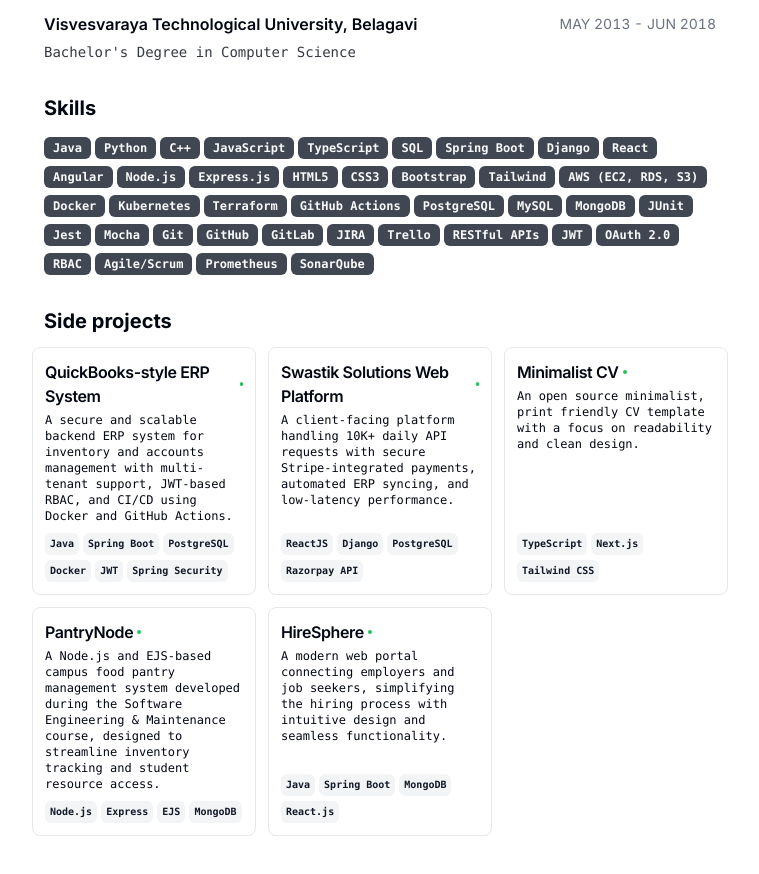
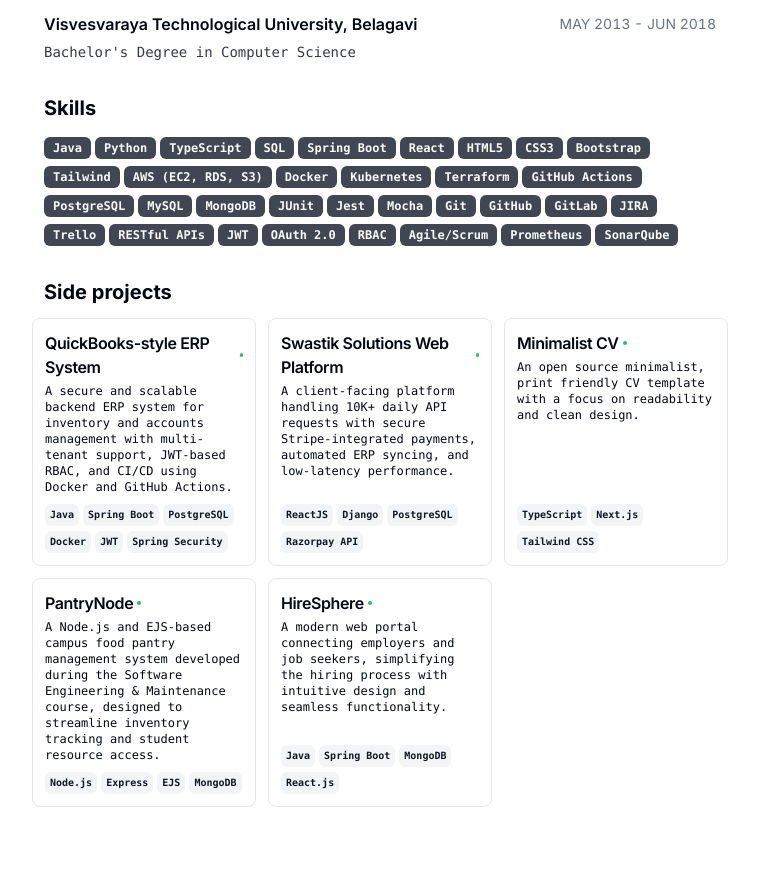
Before and after one commit to murthy-001/cv, a Next.js app: page / in a window 1280 px wide. Shown: the part 1280-2154 px from the top of the page, without its empty margins (260-1019 px from the left). Built offline with nearby package versions, Linux system fonts and the light colour scheme.

Commit message:
Update skills list by removing several technologies
Removed C++, JavaScript, Django, Angular, Node.js, and Express.js from skills list.

```diff
--- a/src/data/resume-data.tsx
+++ b/src/data/resume-data.tsx
@@ -156,16 +156,10 @@ support reliable, secure releases.            </li>
   skills: [
     "Java",
     "Python",
-    "C++",
-    "JavaScript",
     "TypeScript",
     "SQL",
     "Spring Boot",
-    "Django",
     "React",
-    "Angular",
-    "Node.js",
-    "Express.js",
     "HTML5",
     "CSS3",
     "Bootstrap",
```
